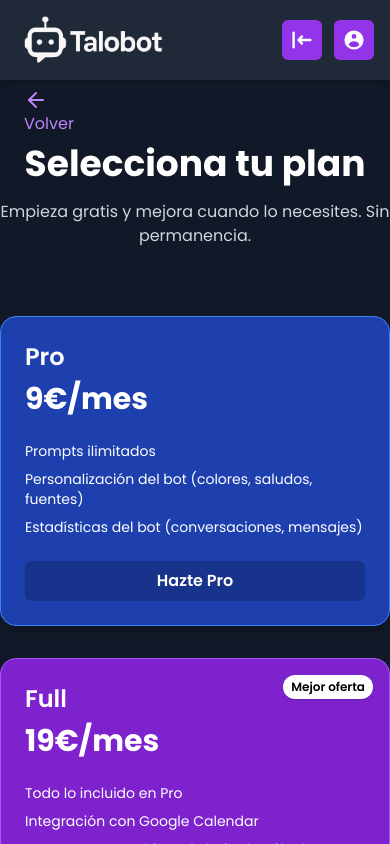
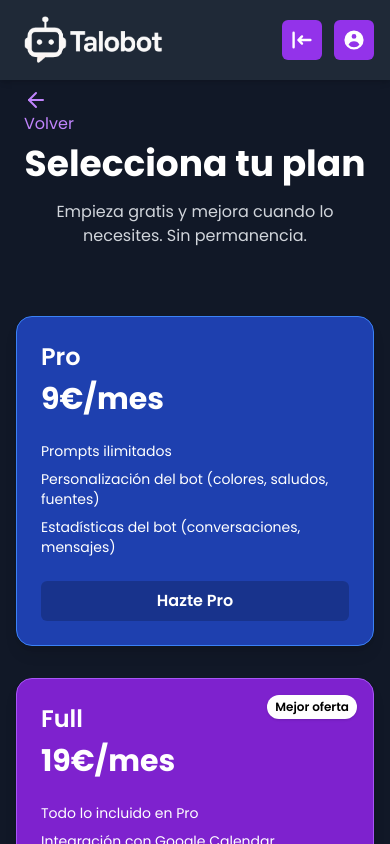
Before and after one commit to impa34/Saas, a React (Vite) app: page /pricing in a window 390 px wide. Shown: the top 844 px of the page. Built offline with nearby package versions, Linux system fonts and the light colour scheme.

Commit message:
mobile phone adapt

```diff
--- a/src/pages/Pricing.jsx
+++ b/src/pages/Pricing.jsx
@@ -108,14 +108,14 @@ export default function Pricing() {
         <ArrowLeft className="" /> Volver
       </button>
 
-      <div className="text-center mb-12">
+      <div className="text-center mb-12 px-4">
         <h1 className="text-4xl font-bold mb-4">Selecciona tu plan</h1>
         <p className="text-gray-300">
           Empieza gratis y mejora cuando lo necesites. Sin permanencia.
         </p>
       </div>
 
-      <div className="grid grid-cols-1 md:grid-cols-3 gap-8 max-w-6xl mx-auto py-5">
+      <div className="grid grid-cols-1 md:grid-cols-3 gap-8 max-w-6xl mx-auto py-5 px-4 md:px-8">
         {plans.map((plan) => (
           <div
             key={plan.title}
@@ -151,8 +151,11 @@ export default function Pricing() {
 
       <div className="text-center mt-8 px-4 text-gray-300 text-sm">
         <p>
-          Todos nuestros planes incluyen garantía de devolución durante los primeros <strong className="text-white">30 días</strong>.
-          Puedes cancelar tu suscripción <strong className="text-white">en cualquier momento</strong> desde tu panel de usuario.
+          Todos nuestros planes incluyen garantía de devolución durante los
+          primeros <strong className="text-white">30 días</strong>. Puedes
+          cancelar tu suscripción{" "}
+          <strong className="text-white">en cualquier momento</strong> desde tu
+          panel de usuario.
         </p>
       </div>
 
```
